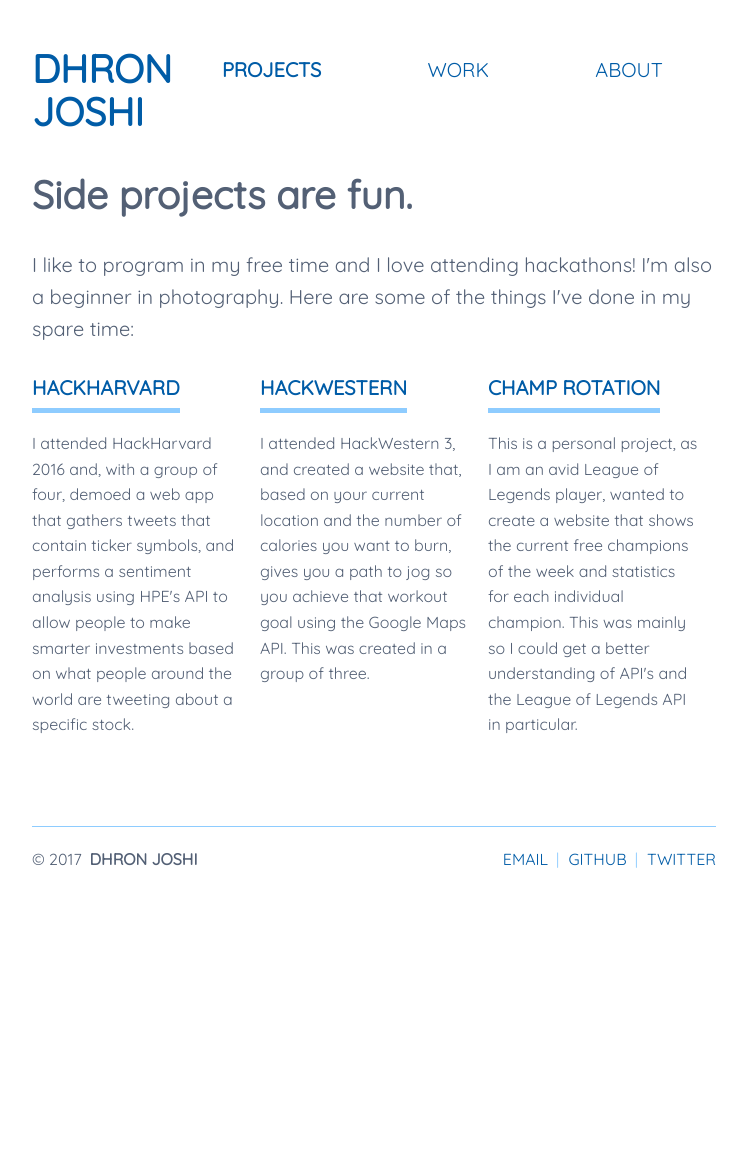
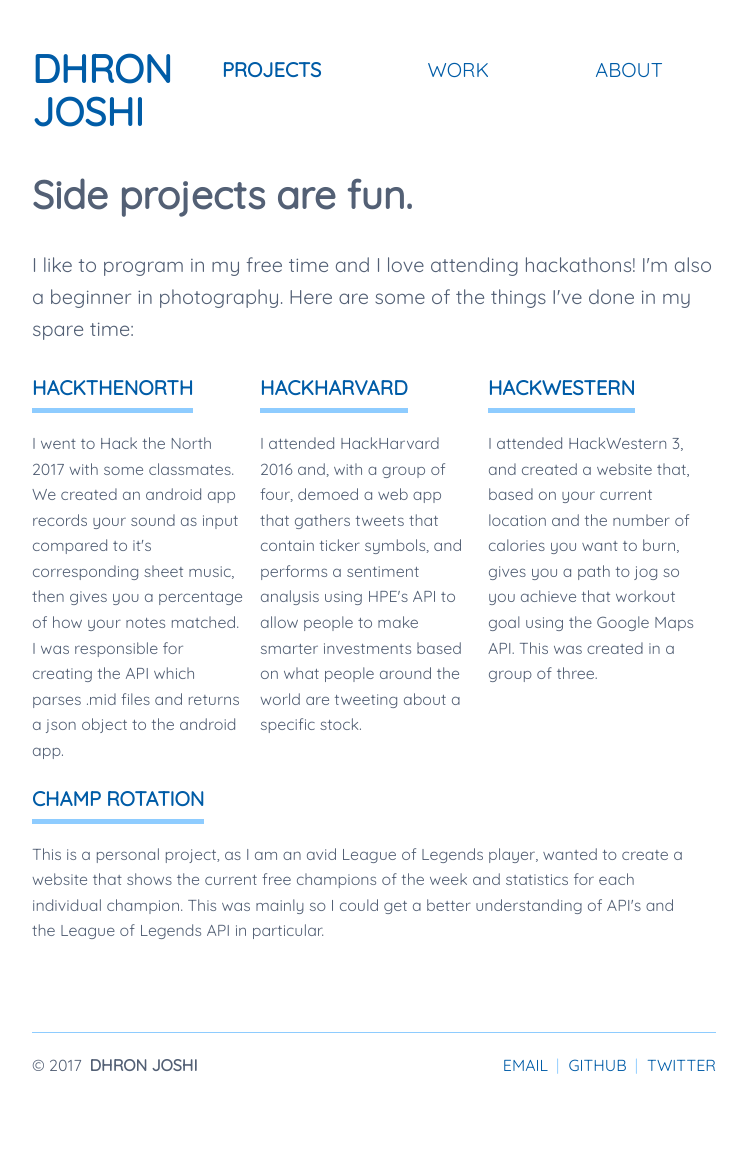
Before and after one commit to Dhron/dhron.github.io, a Jekyll site: the page built from _pages/projects.html, in a window 1280 px wide. Shown: the whole page, without its empty margins (266-1013 px from the left). Built offline with Jekyll 4.4.1, drawn with Linux system fonts in a browser that asks for light colours; before the commit the page ends 963 px from its top, so only the background shows below that.

Commit message:
add project

```diff
--- a/_pages/projects.html
+++ b/_pages/projects.html
@@ -10,6 +10,14 @@ permalink: /projects/
 
 <div class="projects">
   <div class="grid no-gutters">
+
+    <div class="unit one-third">
+      <div class="project">
+        <h4 class="project-title"><a href="https://github.com/Dhron/soundmatch">HACKTHENORTH</a></h4>
+        <p>I went to Hack the North 2017 with some classmates. We created an android app records your sound as input compared to it's corresponding sheet music, then gives you a percentage of how your notes matched. I was responsible for creating the API which parses .mid files and returns a json object to the android app.</p>
+      </div>
+    </div>
+
     <div class="unit one-third">
       <div class="project">
         <h4 class="project-title"><a href="https://github.com/rametta/Switter-client">HACKHARVARD</a></h4>
@@ -24,7 +32,7 @@ permalink: /projects/
       </div>
     </div>
 
-    <div class="unit one-third">
+    <div class="unit">
       <div class="project">
         <h4 class="project-title"><a href="https://github.com/Dhron/ChampRotation">CHAMP ROTATION</a></h4>
         <p>This is a personal project, as I am an avid League of Legends player, wanted to create a website that shows the current free champions of the week and statistics for each individual champion. This was mainly so I could get a better understanding of API's and the League of Legends API in particular.</p>
```
